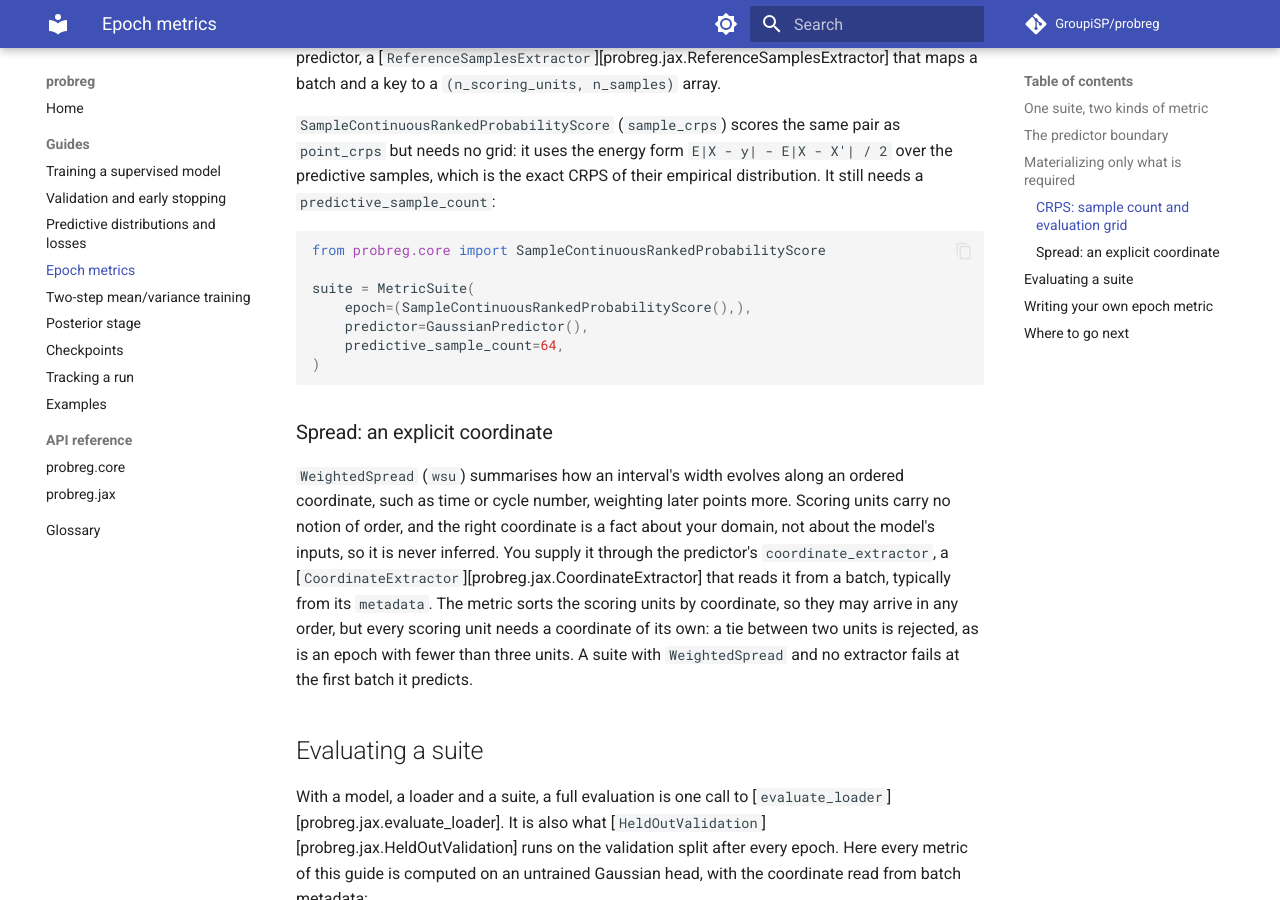
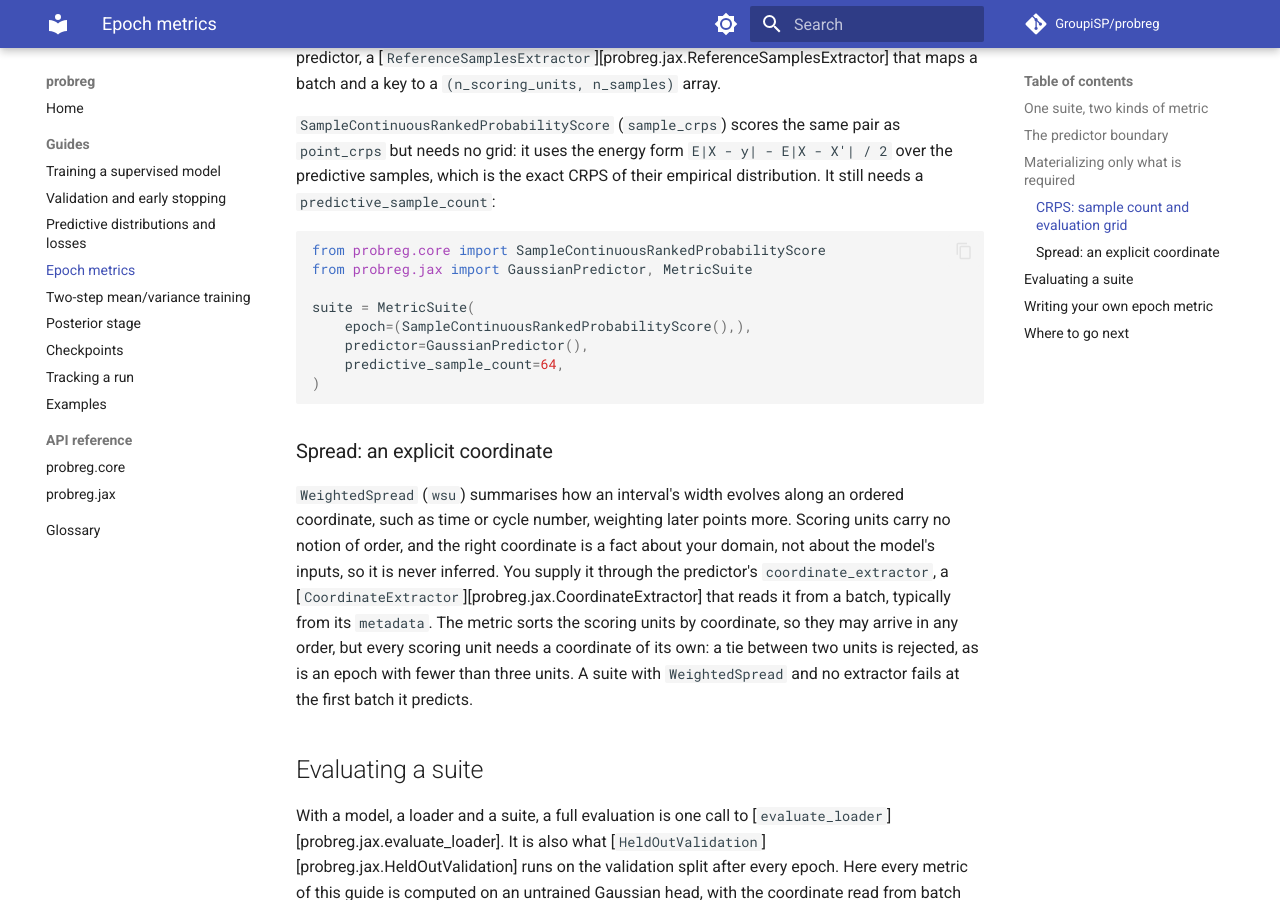
Before and after one commit to GroupiSP/probreg, an MkDocs documentation site: the page built from docs_site/guides/epoch-metrics.md, in a window 1280 px wide and 900 px high, scrolled down 3500 px. Built offline with MkDocs 1.6.1 and Material for MkDocs 9.7.7, drawn with Linux system fonts in a browser that asks for light colours; comment, search, counter and statistics services are not loaded.

Commit message:
docs(metrics): import what the sample CRPS snippet uses
Co-Authored-By: Claude Opus 5.5 <noreply@anthropic.com>

````diff
--- a/docs_site/guides/epoch-metrics.md
+++ b/docs_site/guides/epoch-metrics.md
@@ -171,6 +171,7 @@ CRPS of their empirical distribution. It still needs a
 
 ```python
 from probreg.core import SampleContinuousRankedProbabilityScore
+from probreg.jax import GaussianPredictor, MetricSuite
 
 suite = MetricSuite(
     epoch=(SampleContinuousRankedProbabilityScore(),),
````
